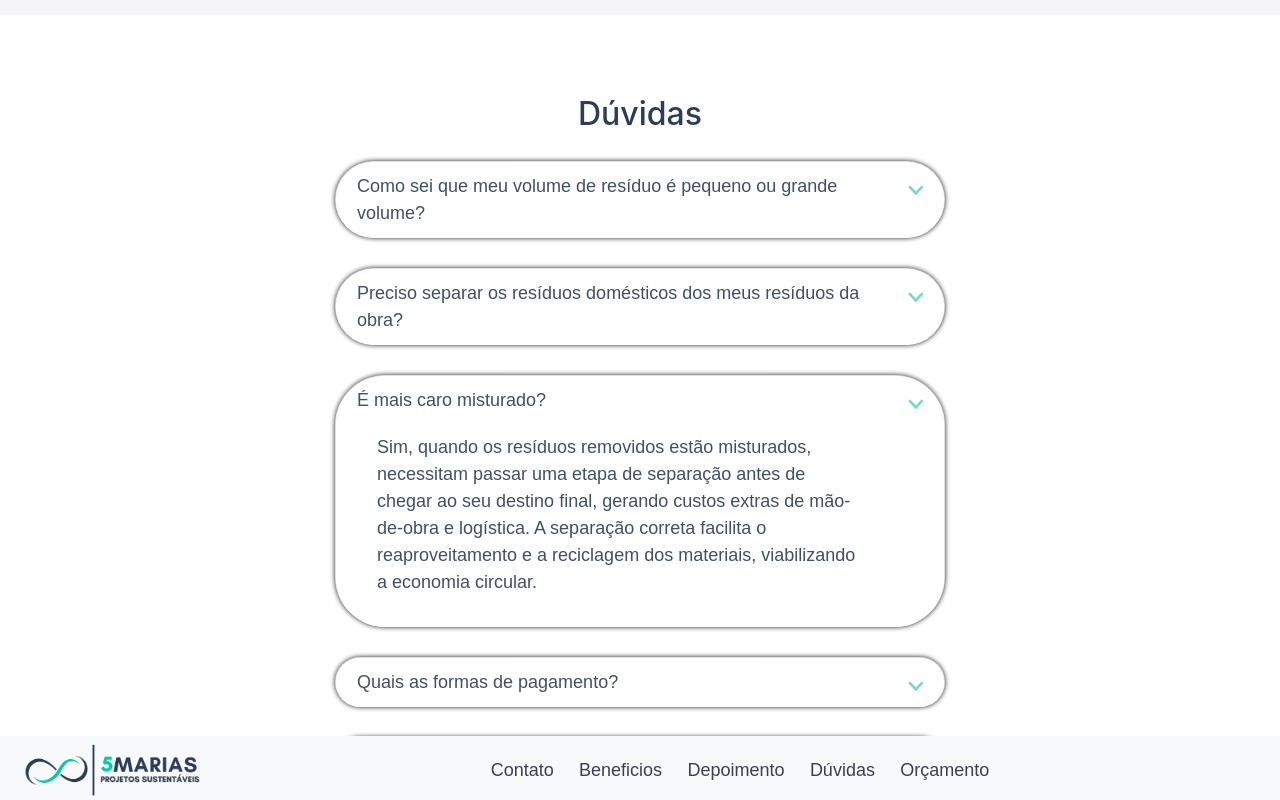
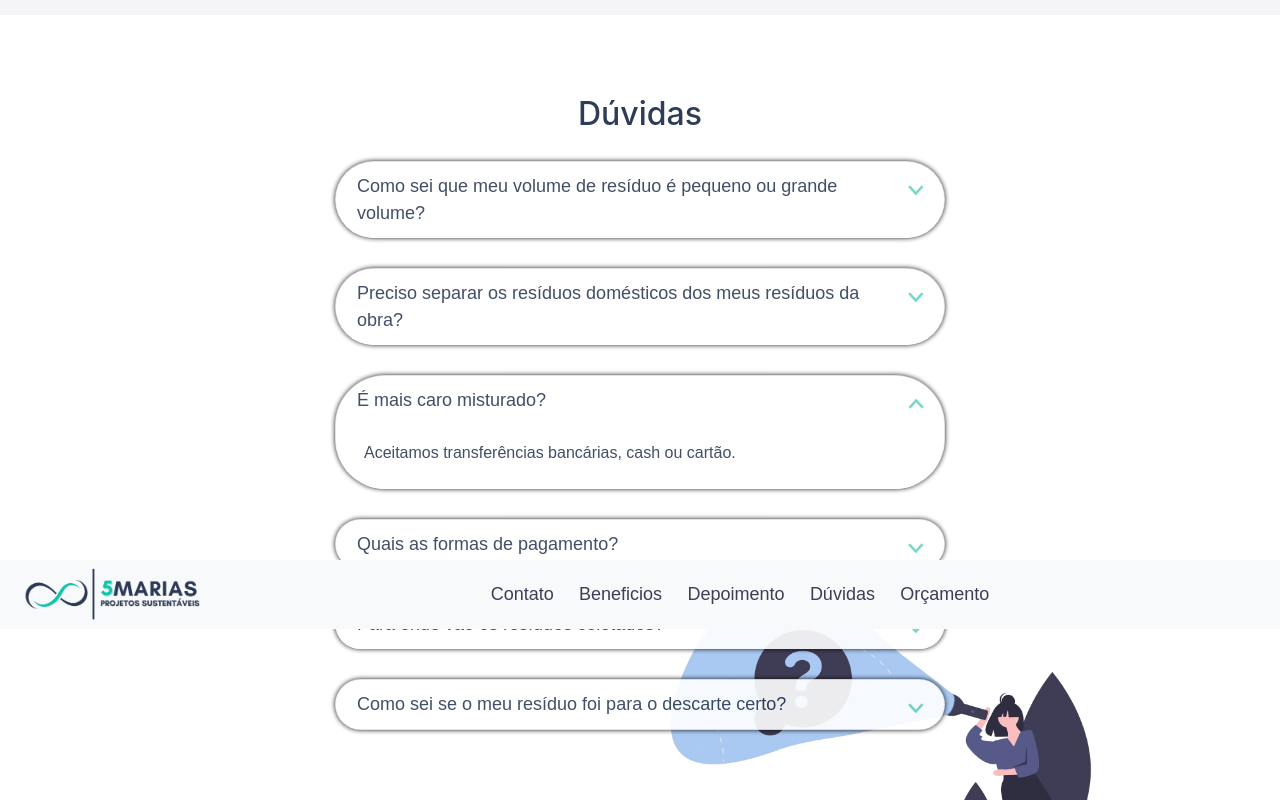
Before and after one commit to aceleradora-TW/descarte-certo, a React (Create React App) app in the folder frontend/: page / in a window 1280 px wide. Both pictures are taken after a click on the button "É mais caro misturado?". Shown: the part 2730-3530 px from the top of the page. Built offline with nearby package versions, Linux system fonts and the light colour scheme.

Commit message:
24/@jhuan0999, @elliens, @brayanargradem: resolvendo conflitos

```diff
--- a/frontend/src/components/FAQ/FaqComponent.js
+++ b/frontend/src/components/FAQ/FaqComponent.js
@@ -1,10 +1,32 @@
-import React from 'react'
-import { Accordion, Card, Button } from "react-bootstrap";
+import React, { useContext } from 'react'
+import { Accordion, Card, Button, AccordionContext, } from "react-bootstrap";
 import Icone from '../images/icon-faq-novo.png'
 import imgFaq from '../images/img-faq.png'
 import Texts from './texts.json'
 import './FaqResponsive.css'
 import './FaqStyle.css'
+import { useAccordionToggle } from 'react-bootstrap/AccordionToggle';
+import { Link } from 'react-router-dom';
+
+function AccordionToggleButton({ children, eventKey, callback }) {
+    const currentEventKey = useContext(AccordionContext);
+
+
+    const decoratedOnClick = useAccordionToggle(
+        eventKey,
+        () => callback && callback(eventKey),
+    );
+
+    const isCurrentEventKey = currentEventKey === eventKey;
+
+    console.log({ currentEventKey, eventKey });
+    return (
+        <Button variant="link" onClick={decoratedOnClick}>
+            {children} <img src={Icone} className={'iconFaq' + (isCurrentEventKey ? ' iconFaqActive' : '')} />
+        </Button>
+    );
+
+}
 
 function FaqComponent() {
     return (
@@ -13,71 +35,63 @@ function FaqComponent() {
             <Accordion >
                 <Card className="card-faq">
                     <Card.Header>
-                        <Accordion.Toggle as={Button} variant="" eventKey="0">
-                            {Texts.card1.title} <img src={Icone} className="iconFaq" />
+                        <AccordionToggleButton eventKey="0">
+                            {Texts.card1.title}
+                        </AccordionToggleButton>
                     <Accordion.Collapse eventKey="0">
                         <Card.Body classname="body-faq">{Texts.card1.content}</Card.Body>
                     </Accordion.Collapse>
-                        </Accordion.Toggle>
                     </Card.Header>
                 </Card>
                 <Card className="card-faq">
                     <Card.Header>
-                        <Accordion.Toggle as={Button} variant="" eventKey="1">
-                            {Texts.card2.title} <img src={Icone} className="iconFaq" />
+                        < AccordionToggleButton eventKey="1">
+                            {Texts.card2.title}
+                        </AccordionToggleButton>
                     <Accordion.Collapse eventKey="1">
                         <Card.Body classname="body-faq">{Texts.card2.content}</Card.Body>
                     </Accordion.Collapse>
-                        </Accordion.Toggle>
+                    </Card.Header>
+                </Card>
+
+                <Card>
+                    <Card.Header>
+                        <AccordionToggleButton eventKey="3">
+                            {Texts.card3.title}
+                        </AccordionToggleButton>
+                    <Accordion.Collapse eventKey="3">
+                        <Card.Body classname="body-faq">{Texts.card4.content}</Card.Body>
+                    </Accordion.Collapse>
                     </Card.Header>
                 </Card>
                 <Card className="card-faq">
                     <Card.Header>
-                        <Accordion.Toggle as={Button} variant="" eventKey="2">
-                            {Texts.card3.title}  <img src={Icone} className="iconFaq" />
-                            <Accordion.Collapse eventKey="2">
-                                <Card.Body classname="body-faq">{Texts.card3.content}</Card.Body>
-                            </Accordion.Collapse>
-                        </Accordion.Toggle>
-                    </Card.Header>
-                </Card>
-                <Card className="card-faq">
-                    <Card.Header>
-                        <Accordion.Toggle as={Button} variant="" eventKey="3">
-                            {Texts.card4.title}  <img src={Icone} className="iconFaq" />
-                            <Accordion.Collapse eventKey="3">
-                                <Card.Body classname="body-faq">{Texts.card4.content}</Card.Body>
-                            </Accordion.Collapse>   </Accordion.Toggle>
-                    </Card.Header>
-                </Card>
-                <Card className="card-faq">
-                    <Card.Header>
-                        <Accordion.Toggle as={Button} variant="" eventKey="4">
-                            {Texts.card5.title}  <img src={Icone} className="iconFaq" />
+                        < AccordionToggleButton eventKey="4">
+                            {Texts.card4.title}
+                            </AccordionToggleButton>
                             <Accordion.Collapse eventKey="4">
                                 <Card.Body classname="body-faq">{Texts.card5.content}</Card.Body>
                             </Accordion.Collapse>
-                        </Accordion.Toggle>
                             </Card.Header>
                  </Card>
-                <Card className="card-faq">
+                <Card>
                     <Card.Header>
-                        <Accordion.Toggle as={Button} variant="" eventKey="5">
-                            {Texts.card6.title}  <img src={Icone} className="iconFaq" />
+                        < AccordionToggleButton eventKey="5">
+                            {Texts.card5.title}
+                            </AccordionToggleButton>
                             <Accordion.Collapse eventKey="5">
                                 <Card.Body classname="body-faq">{Texts.card6.content}</Card.Body>
                             </Accordion.Collapse>
-                        </Accordion.Toggle>
                             </Card.Header>
                  </Card>
-                <Card className="card-faq">
+                <Card>
                     <Card.Header>
-                        <Accordion.Toggle as={Button} variant="" eventKey="6">
-                            {Texts.card7.title}  <img src={Icone} className="iconFaq" />
+                        < AccordionToggleButton eventKey="6">
+                            {Texts.card6.title}
+                        </AccordionToggleButton>
                     <Accordion.Collapse eventKey="6">
                         <Card.Body classname="body-faq">{Texts.card7.content}</Card.Body>
                     </Accordion.Collapse>
-                        </Accordion.Toggle>
                     </Card.Header>
                 </Card>
             </Accordion>
--- a/frontend/src/components/FAQ/FaqStyle.css
+++ b/frontend/src/components/FAQ/FaqStyle.css
@@ -11,16 +11,9 @@
   top: 22px;
 }
 
-.iconFaq:active {
+.iconFaqActive {
   transform: rotate(180deg);
   transition: 0.5s;
-}
-
-.imgFaq {
-  top:82%;
-  left: 90%;
-  position: absolute;
-  width: 50%;
 }
 
 .btn.btn {
@@ -28,6 +21,7 @@
   text-align: left;
   color: #2d3d57 !important;
   font-size: 18px;
+  text-decoration: none;
   }
 
 .div {
@@ -35,7 +29,7 @@
   padding-bottom: 2000px;
 }
 
-.card.card-faq {
+.card {
   width: 100%;
   word-wrap: break-word;
   background-color: #ffffff !important;
@@ -44,7 +38,7 @@
   color: #2d3d57 !important;
   font-family: 'Montserrat', sans-serif;
   text-align: justify;
-  opacity: 90%!important;
+  opacity: 0.9 !important;
   margin-bottom: 30px;
   box-shadow: 1px 1px 1px 5px #F5F4F6 !important;
   -moz-box-shadow: 3px 3px 10px 5px #ffffff !important;
@@ -119,7 +113,7 @@
   }
 
   .imgFaq {
-    top: 56%;
+    top: 52%;
     left: 54%;
     position: absolute;
     width: 70%;
```
Also changed, not shown: frontend/package.json (+6 -1 lines), 1 other file (tests, documents, lock files or other folders). Lines whose indentation alone changed are shown as unchanged.
